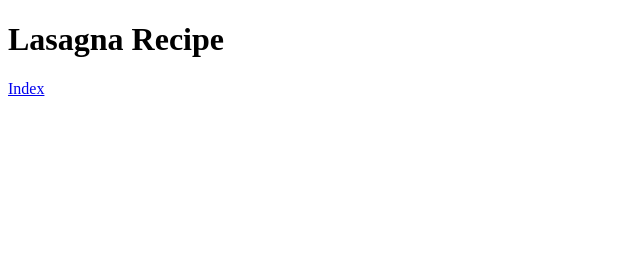
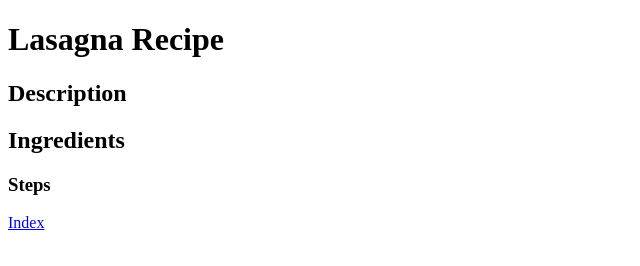
Before and after one commit to innerspacevader/odin-recipes, a plain HTML site: page recipes/lasagna.html in a window 1280 px wide. Shown: the whole page, without its empty margins (0-640 px from the left). Drawn offline with Linux system fonts and the light colour scheme.

Commit message:
Set out skeleton structure for lasagne webmpage
This is the first time successfully editing the commit msg in VSCODE editor

```diff
--- a/recipes/lasagna.html
+++ b/recipes/lasagna.html
@@ -7,6 +7,20 @@
 </head>
 <body>
     <h1>Lasagna Recipe</h1>
+    <!--Add image of lasagne here and dont forget alt text-->
+
+    <h2>Description</h2>
+
+    <!--Add description of the dish & the recipe here -->
+
+    <h2>Ingredients</h2>
+
+    <!--Add an unordered list of ingredients here -->
+
+    <h3>Steps</h3>
+
+    <!--Add the instructions here, via an ordered list-->
+
     <a href="../index.html">Index</a>
 
 
```
